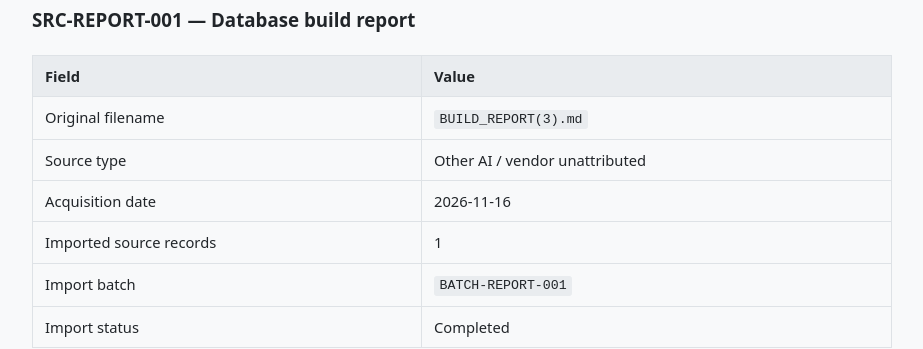
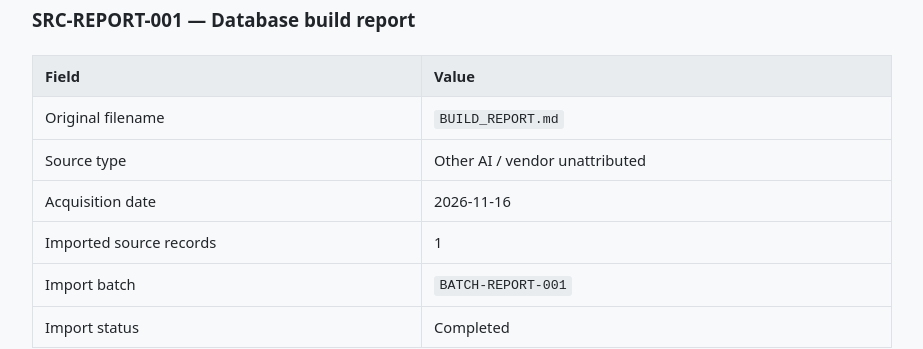
Before and after one commit to pravinkumar-ghodake/pravinkumar-ghodake-academic-archive, a Jekyll site: the page built from 02-ai-knowledge-base/MANIFEST.md, in a window 1280 px wide and 900 px high, scrolled down 4463 px. Shown: the part 148-497 px from the top of the window, without its empty margins (178-1101 px from the left). Built offline with Jekyll 4.4.1, drawn with Linux system fonts in a browser that asks for light colours; our own code applies the rules of GitHub Pages for plain Markdown files.

Commit message:
Update MANIFEST.md

```diff
--- a/02-ai-knowledge-base/MANIFEST.md
+++ b/02-ai-knowledge-base/MANIFEST.md
@@ -137,7 +137,7 @@ The originating AI vendor is not asserted because the available source metadata
 
 | Field | Value |
 |---|---|
-| Original filename | `BUILD_REPORT(3).md` |
+| Original filename | `BUILD_REPORT.md` |
 | Source type | Other AI / vendor unattributed |
 | Acquisition date | 2026-11-16 |
 | Imported source records | 1 |
```
